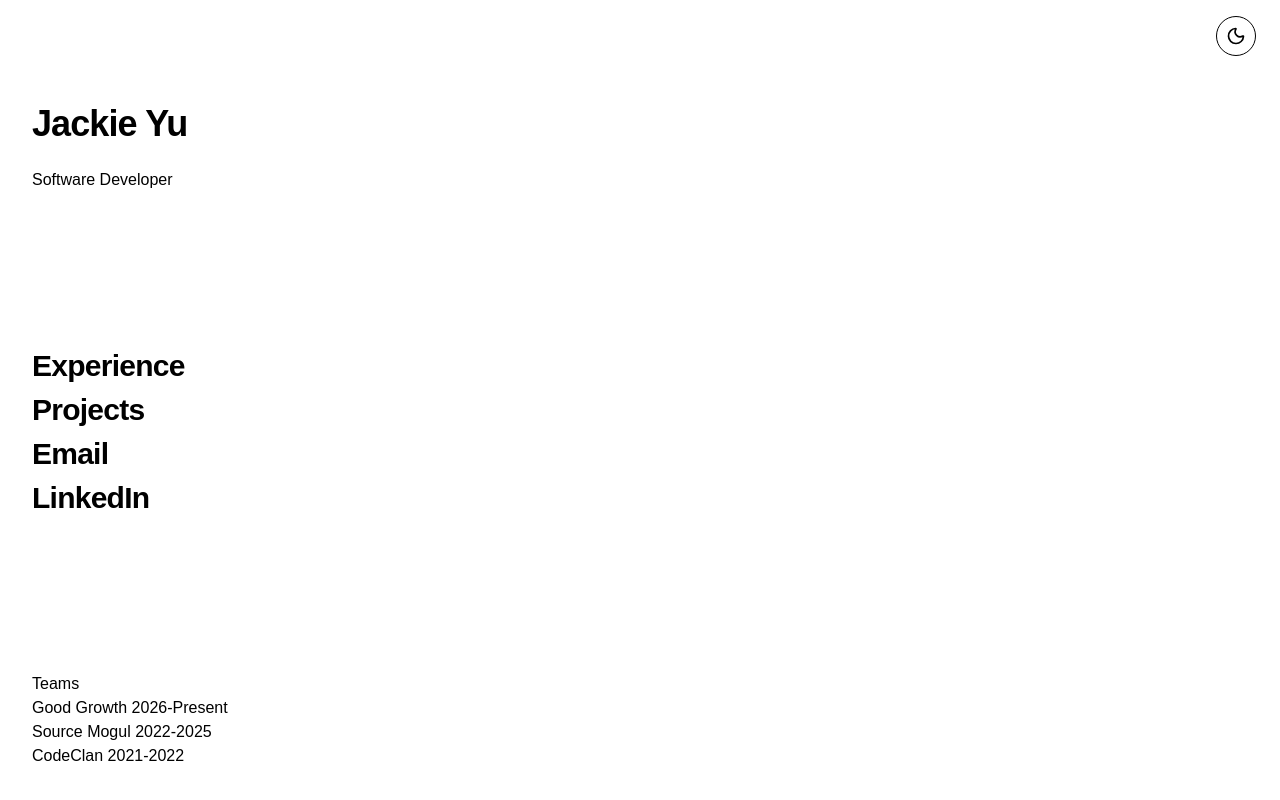
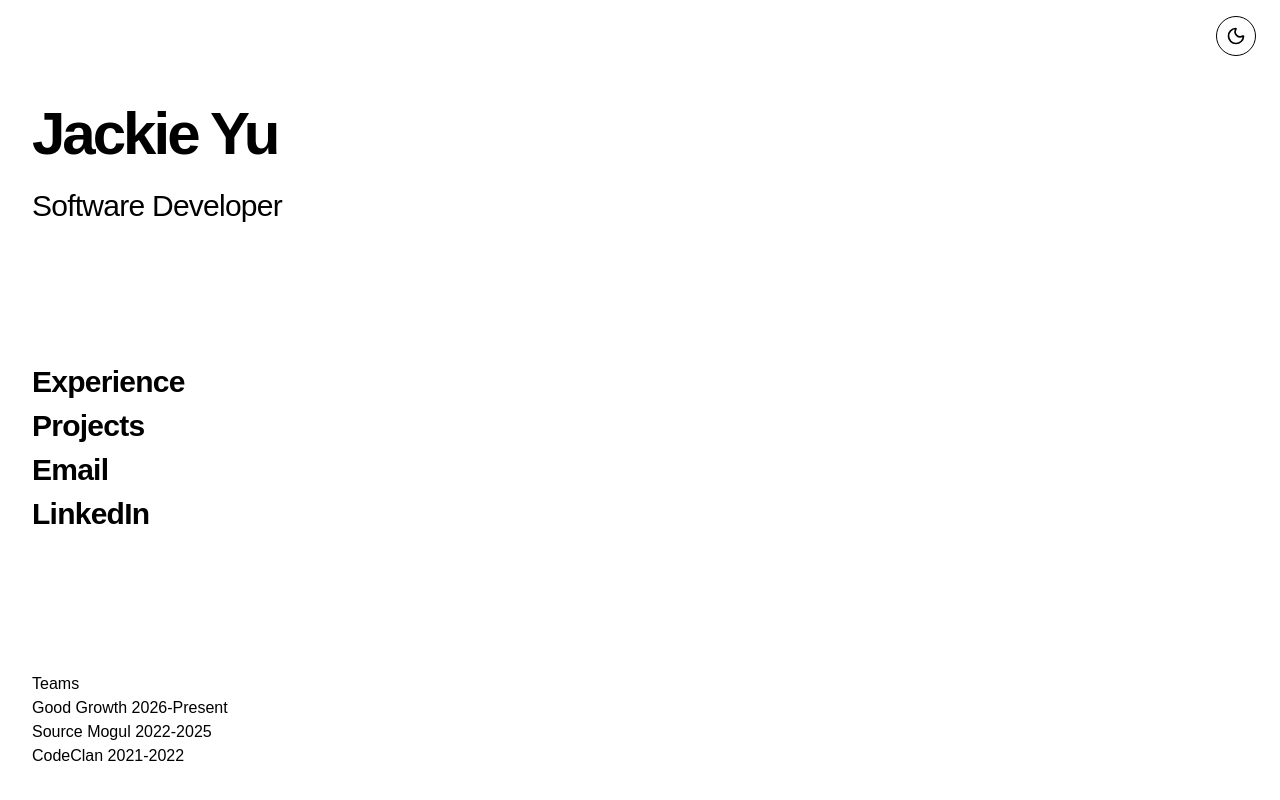
Before and after one commit to Jackie247/portfolio, a Next.js app: page / in a window 1280 px wide. Built offline with nearby package versions, Linux system fonts and the light colour scheme.

Commit message:
chore: classes for homepage text

```diff
--- a/app/page.tsx
+++ b/app/page.tsx
@@ -5,10 +5,12 @@ export default function Home() {
   return (
     <main className="flex flex-1 flex-col items-start justify-between p-8 bg-background">
       <section className="flex flex-col gap-6">
-        <h1 className="text-4xl font-semibold leading-10 tracking-tight text-text">
+        <h1 className="text-5xl font-semibold leading-none tracking-tighter text-foreground md:text-6xl">
           Jackie Yu
         </h1>
-        <span>Software Developer</span>
+        <span className="text-2xl font-medium tracking-tight text-muted md:text-3xl">
+          Software Developer
+        </span>
       </section>
 
       <HomeNav />
```
